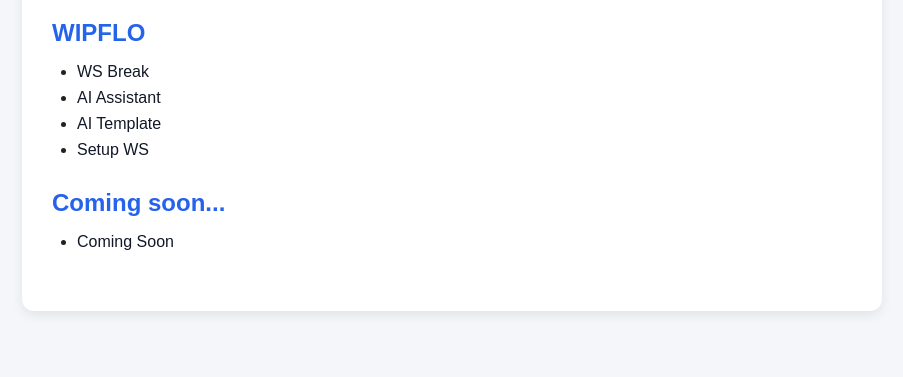
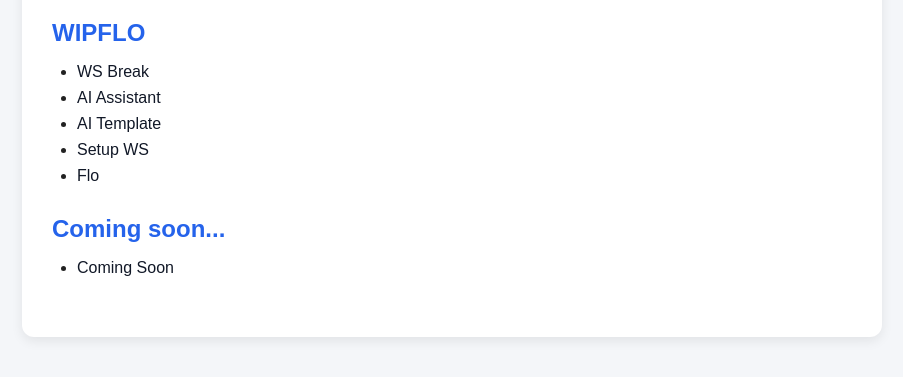
Before and after one commit to neerajmehraniya-tz/ai-experiments, a plain HTML site: page index.html in a window 1280 px wide. Shown: the part 149-526 px from the top of the page, without its empty margins (188-1091 px from the left). Drawn offline with Linux system fonts and the light colour scheme.

Commit message:
Update index.html

```diff
--- a/index.html
+++ b/index.html
@@ -69,6 +69,7 @@
         <li><a href="wipflo-ai-assistant.html">AI Assistant</a></li>
         <li><a href="wipflo-ai-template.html">AI Template</a></li>
         <li><a href="setup-workstream.html">Setup WS</a></li>
+        <li><a href="flo.html">Flo</a></li>
       </ul>
     </div>
 
```
